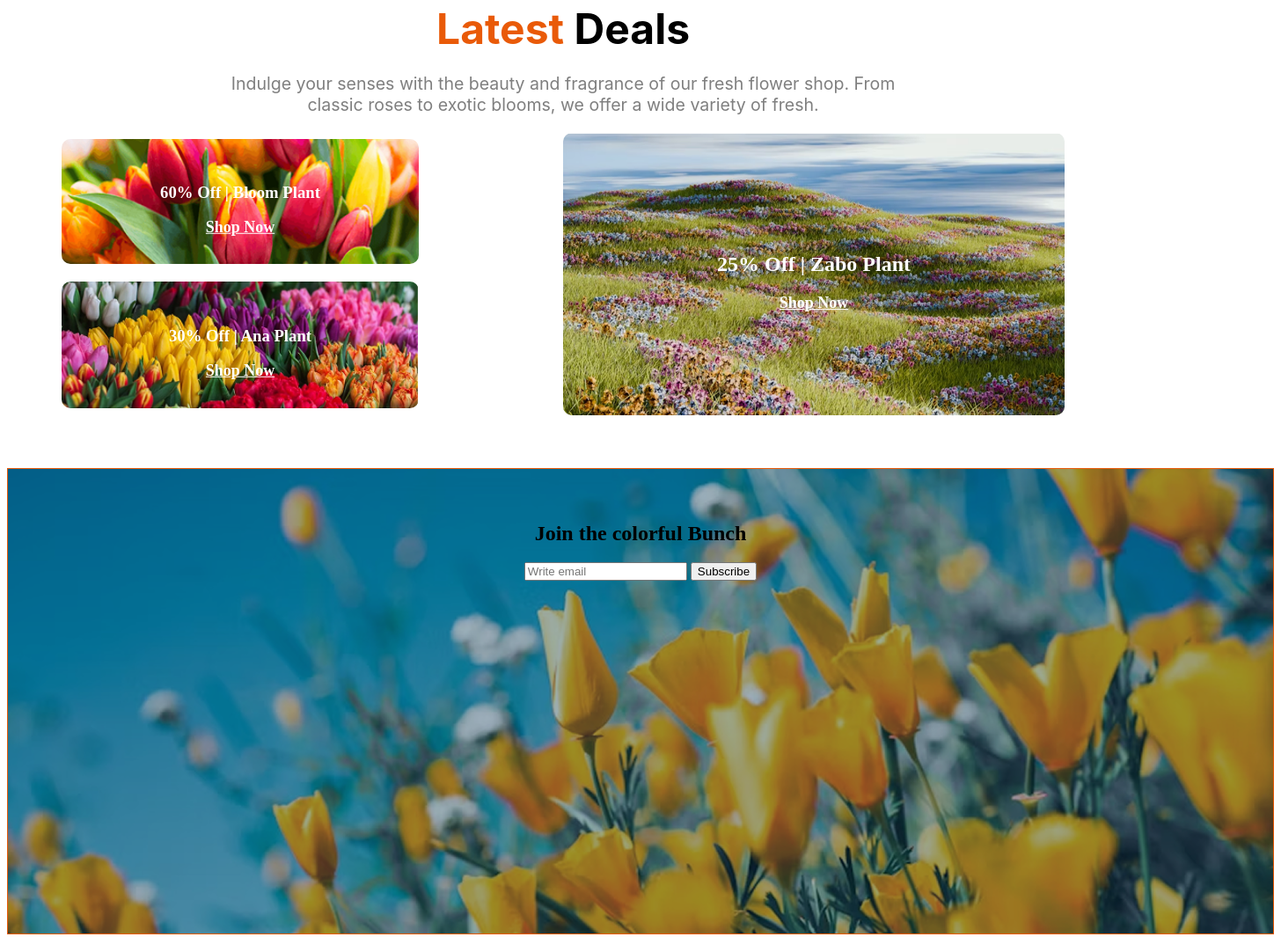
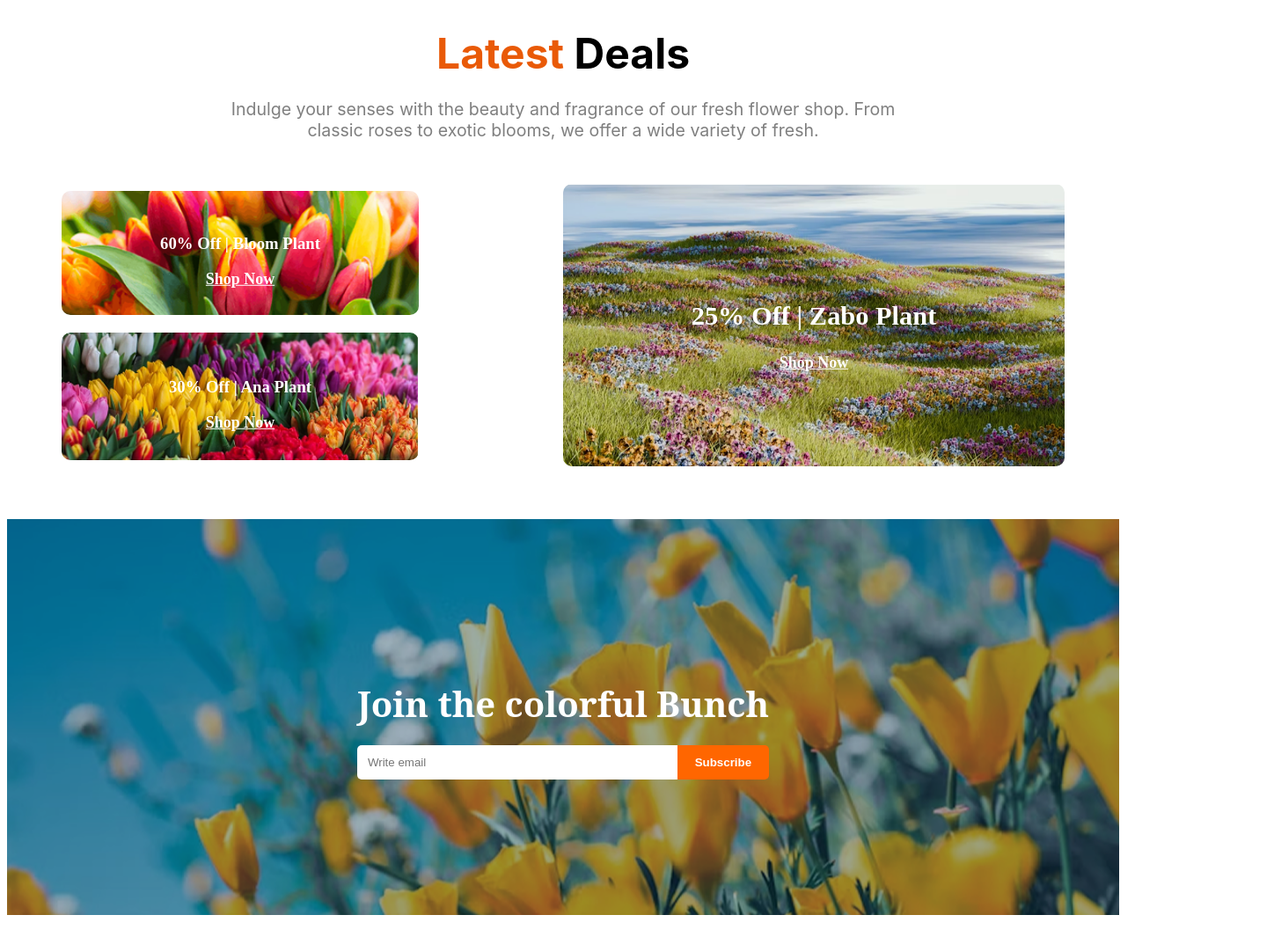
Before and after one commit to LishadWahid/final-assignment-2, a plain HTML site: page index.html in a window 1280 px wide. Shown: the part 2567-3632 px from the top of the page at 88% size, 1448 px wide, since content can reach past the window. Drawn offline with Linux system fonts and the light colour scheme.

Commit message:
added background and footer section

```diff
--- a/index.html
+++ b/index.html
@@ -139,55 +139,27 @@
                 <div class="image-box">
                     <img src="assets/deal-zabo.png" alt="Zabo Plant">
                     <div class="text-overlay">
-                        <h2>25% Off | Zabo Plant</h2>
+                        <h2 class="text3">25% Off | Zabo Plant</h2>
                         <a href="">Shop Now</a>
                     </div>
                 </div>
             </div>
         </div>
-
-
-        <!-- example1 -->
-        <!-- <div class="image-container">
-            <img src="assets/deal-ana.png" alt="">
-            <div class="text-overlay">
-                <h2>60% Off | Bloom Plant <br><a href="">Shop Now</a></h2>
+        <div class="hero-section">
+            <div class="overlay">
+                <h1 class="noto-serif-font">Join the colorful Bunch</h1>
+                <form class="subscribe-form">
+                    <input type="email" name="" id="" placeholder="Write email" required>
+                    <button type="submit">Subscribe</button>
+                </form>
             </div>
-            <img src="assets/deal-bloom.png" alt="">
-            <div class="text-overlay">
-                <h2>30% Off | Ana Plant</h2>
-                <a href="">Shop Now</a>
-            </div>
-        </div> -->
-
-        <!-- example2 -->
-        <!-- <div class="deal">
-            <div class="card-deal">
-                <div class="card1">
-                    <h2>60% Off | Bloom Plant</h2>
-                    <a href="">Shop Now</a>
-                </div>
-                <div class="card2">
-                    <h2>30% Off | Ana Plant</h2>
-                    <a href="">Shop Now</a>
-                </div>
-            </div>
-            <div class="card3">
-                <h1>25% Off | Zabo Plant</h1>
-                <a href="">Shop Now</a>
-            </div>
-        </div> -->
-        <section class="background">
-            <h2>Join the colorful Bunch</h2>
-            <input type="email" name="" id="" placeholder="Write email">
-            <button>Subscribe</button>
-        </section>
+        </div>
     </main>
     <footer>
         <section class="footer">
             <div>
                 <img src="assets/logo.png" alt="">
-                <p>Indulge your senses with the beauty and fragrance of our fresh flower shop.</p>
+                <p class="footer-text inter-font">Indulge your senses with the beauty and fragrance of our fresh flower shop.</p>
             </div>
             <nav>
                 <ul>
--- a/styles/style.css
+++ b/styles/style.css
@@ -187,33 +187,39 @@
     width: 100%;
     position: relative;
 }
+
 .top-icon {
     position: absolute;
     top: -130px;
     left: 370px;
     width: 50%;
 }
-.right-paragraph{
+
+.right-paragraph {
     max-width: 540px;
     max-height: 520px;
     padding: 40px;
 }
-.right-header{
+
+.right-header {
     color: rgba(0, 0, 0, 1);
     font-size: 3rem;
     font-weight: 700;
 }
-.right-paragraph li{
+
+.right-paragraph li {
     color: rgba(0, 0, 0, 0.5);
     padding-top: 20px;
     font-size: 1.22rem;
 }
+
 /* challenge section */
 .challenge-section {
     max-width: 1440px;
     max-height: 138px;
     margin: 0 auto;
     text-align: center;
+    margin-top: 50px;
 }
 
 .btn-image {
@@ -237,11 +243,15 @@
     color: rgba(0, 0, 0, 0.5);
     font-size: 1.22rem;
 }
+
 /* challenge 2nd part */
 
 .container {
-   display: flex;
+    display: flex;
+    padding-top: 30px;
+    padding-bottom: 30px;
 }
+
 .left-column {
     display: flex;
     flex-direction: column;
@@ -254,6 +264,7 @@
 .right-column {
     flex: 2;
 }
+
 .image-box {
     position: relative;
     border-radius: 10px;
@@ -266,6 +277,7 @@
     display: block;
     object-fit: cover;
 }
+
 .text-overlay {
     position: absolute;
     top: 50%;
@@ -274,89 +286,69 @@
     color: white;
     text-align: center;
 }
+
 .text-overlay a {
-    padding: 8px 16px;
     border-radius: 5px;
     font-weight: bold;
     font-size: 1.122rem;
     color: white;
 }
-/* .image-container {
-    display: grid;
-    grid-template-columns: repeat(1, 1fr);
-    gap: 20px;
+
+.text3 {
+    font-size: 1.9rem;
+}
+
+.hero-section {
+    background-image: url(../assets/news-letter-bg.png);
+    background-position: center;
+    height: 100vh;
+    display: flex;
+    justify-content: center;
+    align-items: center;
     position: relative;
-    width: 306px;
-    height: 175px;
+    color: white;
+    max-width: 1440px;
+    max-height: 450px;
+    margin-top: 30px;
+    margin-bottom: 30px;
+}
+
+.overlay {
+    padding: 40px;
+    text-align: center;
+    border-radius: 10px;
+}
+
+.overlay h1 {
+    font-size: 2.5rem;
+    margin-bottom: 20px;
+}
+
+.subscribe-form {
+    display: flex;
     justify-content: center;
-    text-align: center;
-    align-items: center;
+    max-width: 500px;
+    margin: auto;
 }
-.image-container img {
-    width: 100%;
-    height: auto;
-    display: block;
+
+.subscribe-form input[type="email"] {
+    padding: 12px;
+    border: none;
+    border-radius: 5px 0 0 5px;
+    flex: 1;
+    min-width: 250px;
 }
-.text-overlay {
-    position: absolute;
-    top: 50%;
-    left: 50%;
-    transform: translate(-50%, -50%);
-    color: rgb(255, 255, 255);
-}
-.text-overlay a{
-    color: rgb(255, 255, 255);
-    font-size: 1.125rem;
-    justify-content: center;
-    text-align: center;
-    align-items: center;
-} */
 
-/* example 2 */
-
-/* .deal{
-    display: flex;
-    justify-content: space-around;
-    max-width: 1140px;
-    margin: 0 auto;
-    background-position: center;
-    text-align: center;
-    align-items: center;
+.subscribe-form button {
+    padding: 12px 20px;
+    border: none;
+    background-color: #ff6600;
     color: white;
-} */
-/* .card-deal{
-    margin-top: -15px;
-}
-.deal a{
-    color: white;
-}
-h2 a {
-    position: absolute;
+    font-weight: bold;
+    border-radius: 0 5px 5px 0;
 
 }
-.card1{
-    background-image: url(../assets/deal-ana.png);
-    width: 306px;
-    height: 200px;
-    background-repeat: no-repeat;
-    position: relative;
-    border-radius: 10px;
-}
-.card2{
-    background-image: url(../assets/deal-bloom.png);
-    width: 306px;
-    height: 200px;
-    background-size: cover;
-    border-radius: 10px;
-}
-.card3{
-    background-image: url(../assets/deal-zabo.png);
-    width: 753px;
-    height: 425px;
-    background-size: cover;
-    background-position: center;
-    border-radius: 10px;
-} */
+
 /* card section */
 .container {
     display: grid;
@@ -366,14 +358,17 @@ h2 a {
     max-height: 420px;
     margin: 0 auto;
 }
+
 .card-relative {
     position: relative;
     width: 100%;
     border: 2px solid brown;
 }
-.card-relative{
+
+.card-relative {
     position: relative;
 }
+
 .card-absolute {
     position: absolute;
 }
@@ -413,6 +408,7 @@ nav ul {
 
 ul a {
     text-decoration: none;
+    color: rgba(107, 114, 128, 1);
 }
 
 .footer-image {
@@ -421,3 +417,7 @@ ul a {
     gap: 5px;
     align-items: first baseline;
 }
+.footer-text{
+    color: rgba(0, 0, 0, 0.5);
+    font-size: 1.122rem;
+}
```
